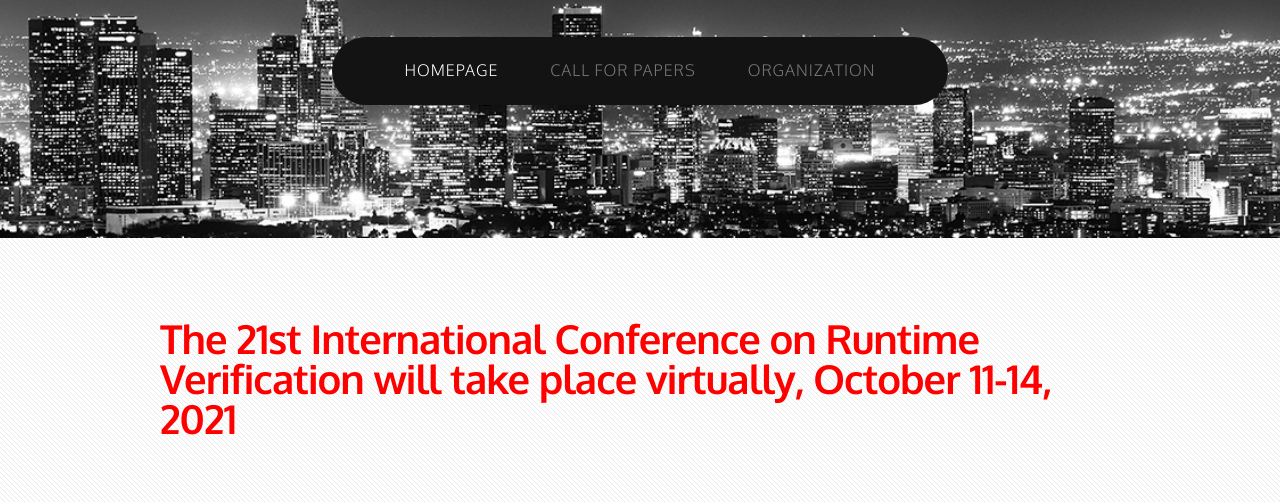
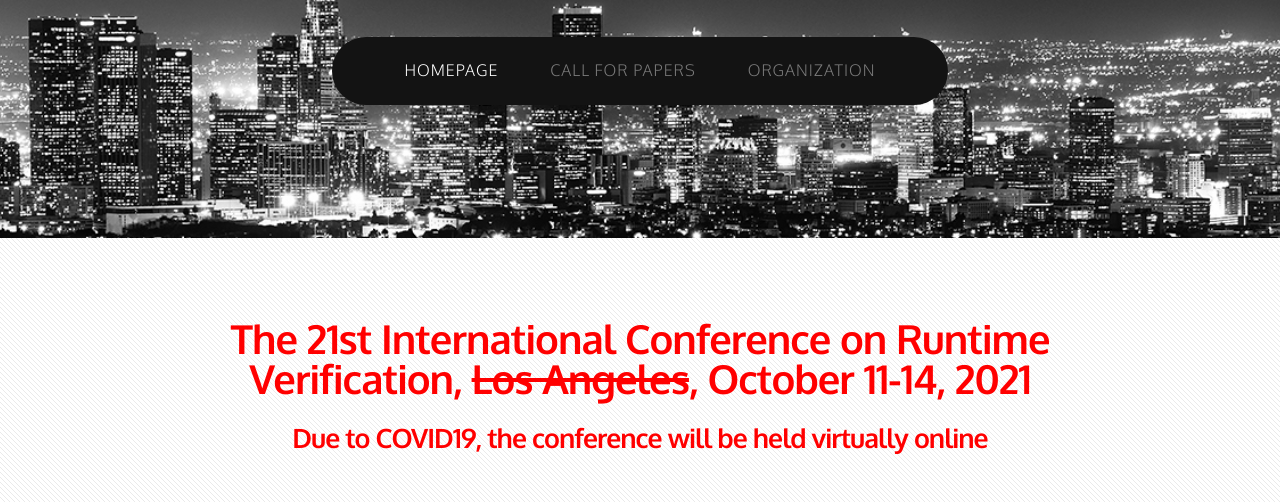
Before and after one commit to UVA-MCPS-Lab/RV21, a plain HTML site: page index.html in a window 1280 px wide. Shown: the part 206-708 px from the top of the page. Drawn offline with nearby package versions, Linux system fonts and the light colour scheme.

Commit message:
Fixing virutal header on main page

```diff
--- a/index.html
+++ b/index.html
@@ -87,7 +87,10 @@
 				<div class="divider">&nbsp;</div> -->
 
 				<header>
-					<h2 style="color:#ff0000">The 21st International Conference on Runtime Verification will take place virtually, October 11-14, 2021</h2>
+					<h2 style="text-align:center;color:#ff0000">The 21st International Conference on Runtime Verification,
+						<s>Los Angeles</s>, October 11-14, 2021</h2>
+						<br>
+					<h2 style="text-align:center;color:#ff0000;font-size:2em">Due to COVID19, the conference will be held virtually online</h2>
 				</header>
 
 				<div class="row">
```
